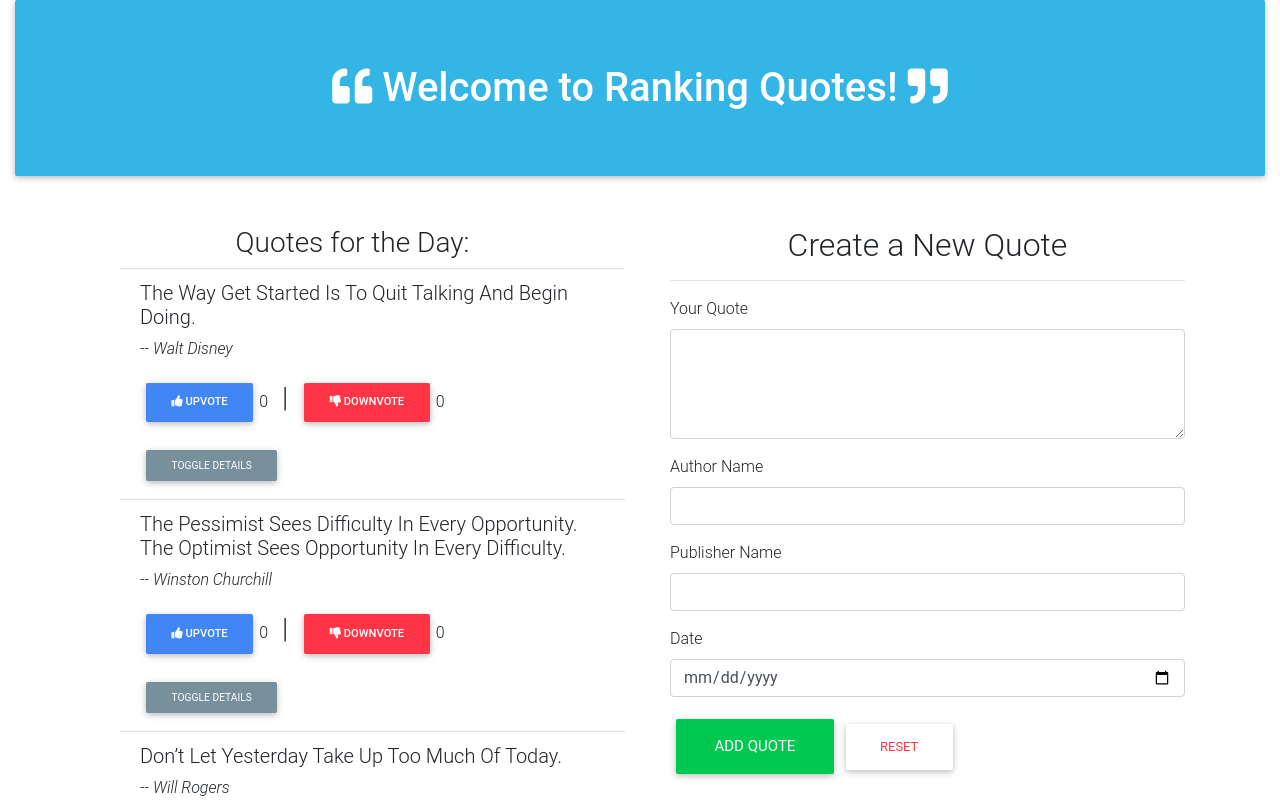
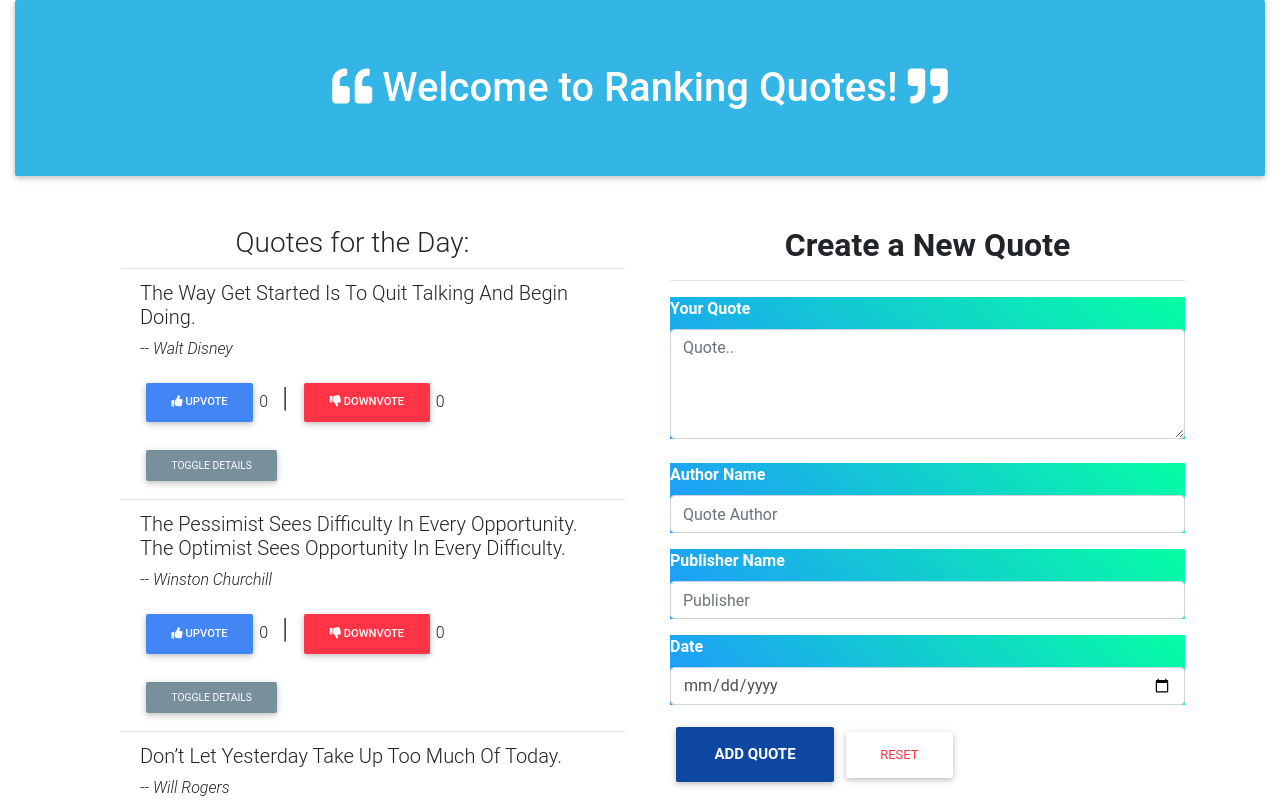
Before and after one commit to josylad/Quotes-Project, an Angular app: page / in a window 1280 px wide. Shown: the top 800 px of the page. Built offline with nearby package versions, Linux system fonts and the light colour scheme.

Commit message:
Add styling to the form labels

```diff
--- a/src/app/quote-form/quote-form.component.html
+++ b/src/app/quote-form/quote-form.component.html
@@ -1,39 +1,39 @@
-<div class="container-fluid mb-4">
-  <h2 class="text-center">Create a New Quote</h2>
+<div class="container-fluid">
+  <h2 class="text-center font-weight-bold animated swing delay-5s">Create a New Quote</h2>
   <hr>
   <form (ngSubmit)='submitQuotes()' #QuotesForm='ngForm'>
-    <div class="form-group">
-      <label for="name">Your Quote</label>
-      <textarea class="form-control" id="name" rows="4" cols="60" [(ngModel)]="newQuotes.name" name="name" #name="ngModel" required></textarea>
+    <div class="form-group aqua-gradient text-white mb-4">
+      <label for="name" class="font-weight-bold">Your Quote</label>
+      <textarea class="form-control" id="name" rows="4" cols="60" placeholder="Quote.." [(ngModel)]="newQuotes.name" name="name" #name="ngModel" required></textarea>
       <div [hidden]="name.valid || name.pristine" class="alert alert-danger">
         <p>Quote is required</p>
       </div>
     </div>
 
-    <div class="form-group">
-      <label for="description">Author Name</label>
-      <input type="text" class="form-control" id="description" rows="4" cols="60" [(ngModel)]="newQuotes.description" name="description" #description="ngModel" required>
+    <div class="form-group aqua-gradient text-white">
+      <label for="description" class="font-weight-bold">Author Name</label>
+      <input type="text" class="form-control" id="description" rows="4" cols="60" placeholder="Quote Author" [(ngModel)]="newQuotes.description" name="description" #description="ngModel" required>
       <div [hidden]="description.valid || description.pristine" class="alert alert-danger">
             <p>Author Name is required</p>
       </div>
     </div>
 
-    <div class="form-group">
-      <label for="publisher">Publisher Name</label>
-      <input type="text" class="form-control" id="publisher" rows="4" cols="60" [(ngModel)]="newQuotes.publisher" name="publisher" #publisher="ngModel" required>
+    <div class="form-group aqua-gradient text-white">
+      <label for="publisher" class="font-weight-bold">Publisher Name</label>
+      <input type="text" class="form-control" id="publisher" rows="4" cols="60" placeholder="Publisher" [(ngModel)]="newQuotes.publisher" name="publisher" #publisher="ngModel" required>
       <div [hidden]="publisher.valid || publisher.pristine" class="alert alert-danger">
             <p>Publisher Name is required</p>
       </div>
     </div>
 
-    <div class="form-group">
-      <label for="comple">Date</label>
+    <div class="form-group aqua-gradient text-white">
+      <label for="complete" class="font-weight-bold">Date</label>
       <input type="date" id="complete" class="form-control" [(ngModel)]="newQuotes.completeDate" name="completeDate" #completeDate="ngModel" required>
       <div [hidden]="completeDate.valid || completeDate.pristine" class="alert alert-danger">
             <p>Date is required</p>
       </div>
     </div>
-    <button type="submit" name="button" class="btn btn-lg btn-success">Add Quote</button>
+    <button type="submit" name="button" class="btn btn-lg primary-color-dark text-white font-weight-bold">Add Quote</button>
     <input type="reset" value="Reset" class="btn text-danger">
 
   </form>
```
